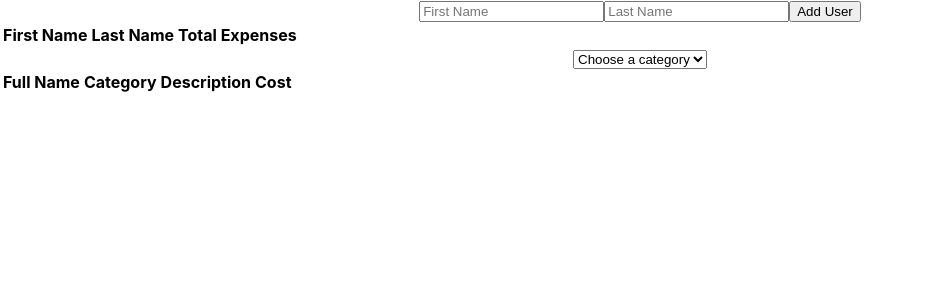
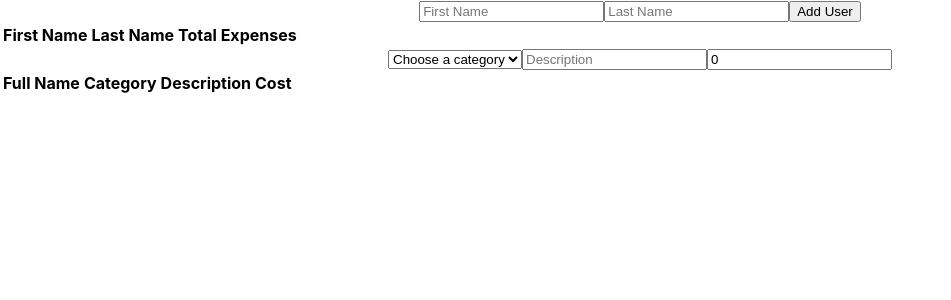
Before and after one commit to andyhongle/LeanDataCodingChallenge, a React (Create React App) app: page / in a window 1280 px wide. Shown: the top 300 px of the page, without its empty margins (0-951 px from the left). Built offline with nearby package versions, Linux system fonts and the light colour scheme.

Commit message:
description cost input expenses table

```diff
--- a/src/components/ExpensesTable/AddExpenseForm.js
+++ b/src/components/ExpensesTable/AddExpenseForm.js
@@ -1,4 +1,4 @@
-import React, { useState } from 'react';
+import React, { useState } from "react";
 
 const AddExpenseForm = () => {
     const [fullName, setFullName] = useState("");
@@ -7,17 +7,41 @@ const AddExpenseForm = () => {
     const [cost, setCost] = useState(0);
 
     const selectCategoryHandler = (event) => {
-        setCategory(event.target.value)
+        setCategory(event.target.value);
     };
+
+    const changeDescriptionHandler = (event) => {
+        setDescription(event.target.value);
+    }
+
+    const costChangeHandler = (event) => {
+        setCost(event.target.value);
+    }
     return (
         <form>
             <select value={category} onChange={selectCategoryHandler}>
-                <option value="" disabled selected hidden>Choose a category</option>
+                <option value="" disabled selected hidden>
+                    Choose a category
+                </option>
                 <option value="food">Food</option>
                 <option value="travel">Travel</option>
                 <option value="health">Health</option>
                 <option value="supplies">Supplies</option>
             </select>
+            <input
+                type="text"
+                placeholder="Description"
+                required="required"
+                value={description}
+                onChange={changeDescriptionHandler}
+            />
+            <input
+                type="number"
+                placeholder="Cost"
+                required="required"
+                value={cost}
+                onChange={costChangeHandler}
+            />
         </form>
     );
 };
```
